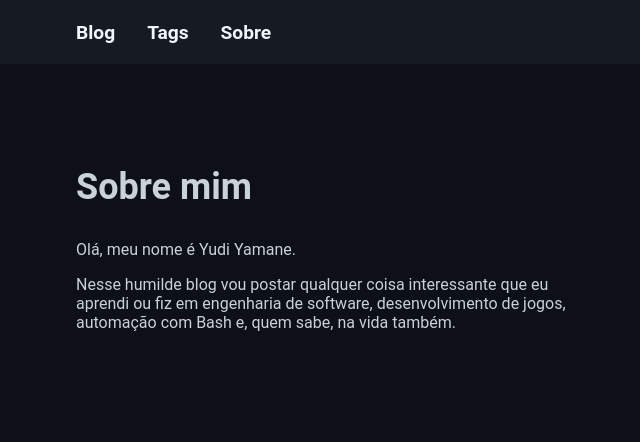
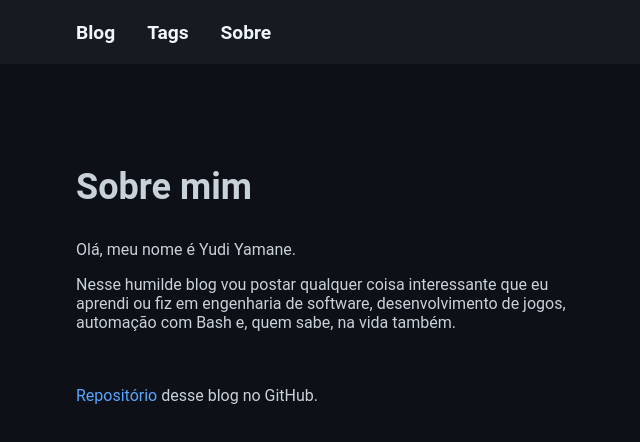
Before and after one commit to yudi-azvd/blog, a Next.js app: page /blog/about in a window 1280 px wide. Shown: the top 442 px of the page, without its empty margins (194-834 px from the left). Built offline with nearby package versions, Linux system fonts and the light colour scheme.

Commit message:
added repo link in the about page

```diff
--- a/src/pages/blog/about.tsx
+++ b/src/pages/blog/about.tsx
@@ -1,6 +1,7 @@
 import Head from 'next/head'
 
 import { Container, Content } from '@/styles/pages/blog/about'
+import Link from '@/components/Link'
 
 export default function About() {
   return (
@@ -12,6 +13,7 @@ export default function About() {
       <Container>
         <Content>
           <h1>Sobre mim</h1>
+
           <div>
             <p>Olá, meu nome é Yudi Yamane.</p>
             <p>
@@ -19,6 +21,14 @@ export default function About() {
               aprendi ou fiz em engenharia de software, desenvolvimento de
               jogos, automação com Bash e, quem sabe, na vida também.
             </p>
+            <br />
+            <br />
+            <p>
+              <a href="https://github.com/yudi-azvd/yudi-azvd.github.io">
+                Repositório
+              </a>{' '}
+              desse blog no GitHub.
+            </p>
           </div>
         </Content>
       </Container>
```
